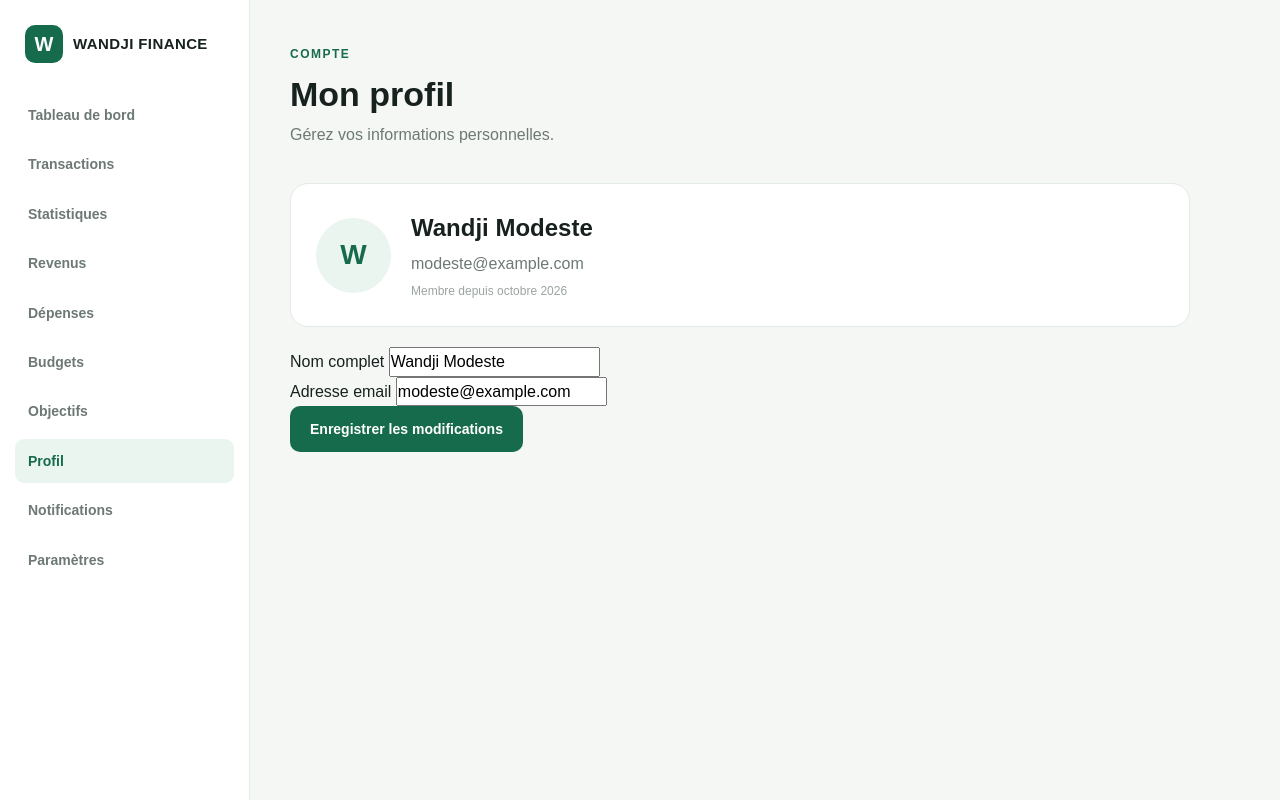
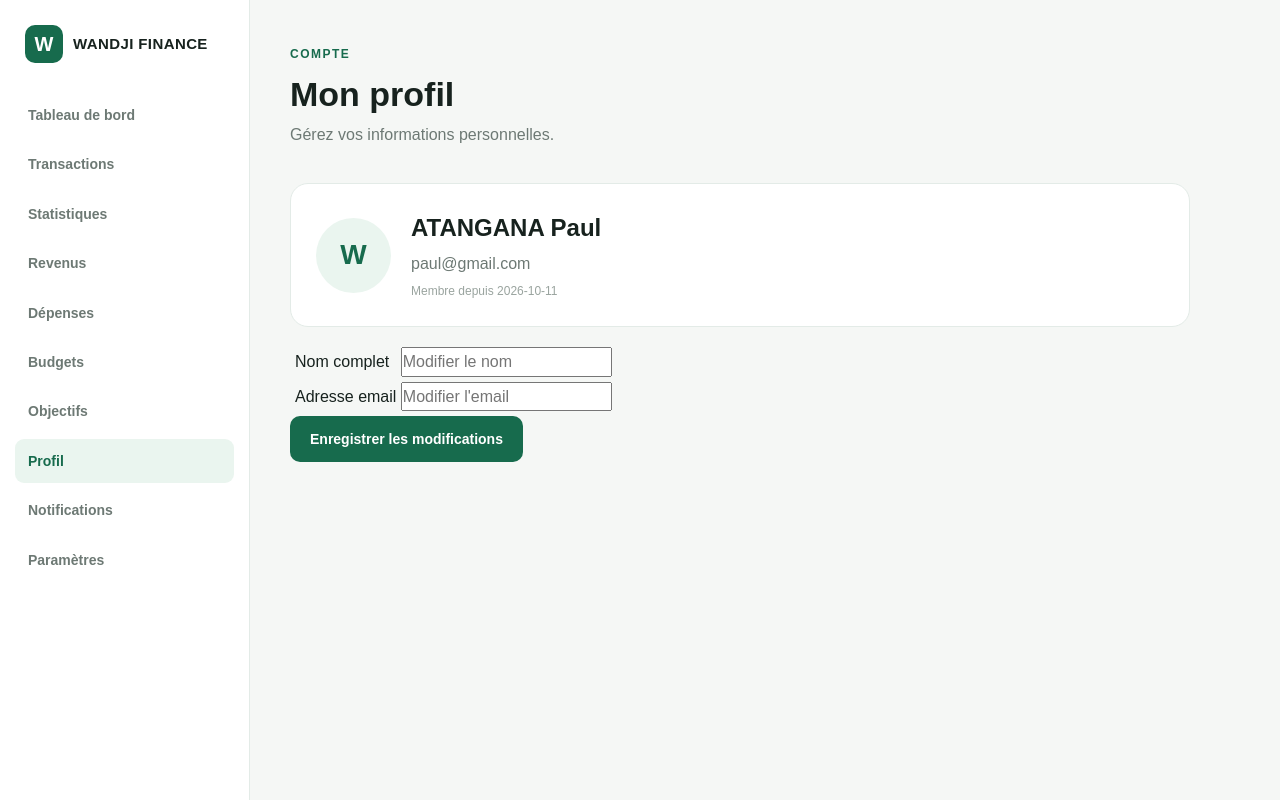
Before and after one commit to ModesteTech/AppFinance, a Flask app: page /profile in a window 1280 px wide. Run offline with Flask 3, Linux system fonts and the light colour scheme; a user stored in the database is signed in; data comes from the database, SQL or seed files in the repository; both versions use the stored data as it was after the commit.

Commit message:
Travaux sur les pages profils et securites

```diff
--- a/app.py
+++ b/app.py
@@ -99,6 +99,8 @@ def dashboard():
 
 @app.route("/help")
 def help():
+    if "utilisateur_id" not in session:
+        return redirect(url_for("login"))
     return render_template("help.html")
 
 @app.route("/forgot_password")
@@ -107,66 +109,175 @@ def forgot_password():
 
 @app.route("/add_transaction")
 def add_transaction():
+    if "utilisateur_id" not in session:
+        return redirect(url_for("login"))
     return render_template("add_transaction.html")
 
 @app.route("/transactions")
 def transactions():
+    if "utilisateur_id" not in session:
+        return redirect(url_for("login"))
     return render_template("transactions.html")
 
 @app.route("/statistics")
 def statistics():
+    if "utilisateur_id" not in session:
+        return redirect(url_for("login"))
     return render_template("statistics.html")
 
 @app.route("/revenues")
 def revenues():
+    if "utilisateur_id" not in session:
+        return redirect(url_for("login"))
     return render_template("revenues.html")
 
 @app.route("/expenses")
 def expenses():
+    if "utilisateur_id" not in session:
+        return redirect(url_for("login"))
     return render_template("expenses.html")
 
 @app.route("/budgets")
 def budgets():
+    if "utilisateur_id" not in session:
+        return redirect(url_for("login"))
     return render_template("budgets.html")
 
 @app.route("/goals")
 def goals():
+    if "utilisateur_id" not in session:
+        return redirect(url_for("login"))
     return render_template("goals.html")
 
-@app.route("/profile")
+@app.route("/profile", methods=["GET","POST"])
 def profile():
-    return render_template("profile.html")
+    if "utilisateur_id" not in session:
+        return redirect(url_for("login"))
+
+    conn=get_connection()
+
+    if request.method=="POST":
+        nom_complet=request.form.get("name").strip()
+        email=request.form.get("email").strip().lower()
+
+        if email=="":
+            email=conn.execute("""SELECT email FROM utilisateurs WHERE id=?""",(session["utilisateur_id"],)).fetchone()[0]
+        if nom_complet=="":
+            nom_complet=session["name"]
+
+        conn.execute("""
+            UPDATE utilisateurs
+            SET name=?, email=?
+            WHERE id=?
+        """,(nom_complet,email,session["utilisateur_id"],))
+
+        conn.commit()
+
+    user=conn.execute("""
+        SELECT name,email,date_creation
+        FROM utilisateurs
+        WHERE id=?
+    """,(session["utilisateur_id"],)).fetchone()
+
+    nom_complet=user[0]
+    email=user[1]
+    date_creation=user[2].split(" ")[0]
+
+    conn.close()
+
+    return render_template("profile.html",
+                            nom_complet=nom_complet,
+                            email=email,
+                            date_creation=date_creation)
 
 @app.route("/notifications")
 def notifications():
+    if "utilisateur_id" not in session:
+        return redirect(url_for("login"))
     return render_template("notifications.html")
 
 @app.route("/settings")
 def settings():
+    if "utilisateur_id" not in session:
+        return redirect(url_for("login"))
     return render_template("settings.html")
 
 @app.route("/add_revenue")
 def add_revenue():
+    if "utilisateur_id" not in session:
+        return redirect(url_for("login"))
     return render_template("add_revenue.html")
 
 @app.route("/add_expense")
 def add_expense():
+    if "utilisateur_id" not in session:
+        return redirect(url_for("login"))
     return render_template("add_expense.html")
 
 @app.route("/create_budget")
 def create_budget():
+    if "utilisateur_id" not in session:
+        return redirect(url_for("login"))
     return render_template("create_budget.html")
 
 @app.route("/create_goal")
 def create_goal():
+    if "utilisateur_id" not in session:
+        return redirect(url_for("login"))
     return render_template("create_goal.html")
 
-@app.route("/security")
+@app.route("/security", methods=["GET","POST"])
 def security():
+    if "utilisateur_id" not in session:
+        return redirect(url_for("login"))
+
+    if request.method=="POST":
+        current=request.form.get("current")
+        new_password=request.form.get("new-password")
+        confirm=request.form.get("confirm")
+
+        conn=get_connection()
+
+        verified=conn.execute("""
+            SELECT password FROM utilisateurs
+            WHERE id= ?
+        """,(session["utilisateur_id"],)).fetchone()[0]
+
+        if verified==current:
+            if len(new_password)>8:
+                same=1
+                if new_password==confirm:
+                    conn.execute("""
+                        UPDATE utilisateurs
+                        SET password = ?
+                        WHERE id = ?
+                    """,(new_password,session["utilisateur_id"],))
+
+                    conn.commit()
+                    conn.close()
+
+
+                    succes="Mot de passe modifie avec succes"
+                    return render_template("security.html",message=succes,same=same)
+                else:
+                    same=2
+                    erreur="Les mots de passes ne correspondent pas"
+                    return render_template("security.html",message=erreur,same=same)
+            else:
+                        same=3
+                        erreur="Le mot de passe doit avoir au moins 8 caracteres"
+                        return render_template("security.html",message=erreur,same=same)
+        else:
+            same=0
+            erreur="Mauvais mot de passe"
+            return render_template("security.html",message=erreur,same=same)
+
     return render_template("security.html")
 
 @app.route("/about")
 def about():
+    if "utilisateur_id" not in session:
+        return redirect(url_for("login"))
     return render_template("about.html")
 
 @app.route("/deconnexion")
@@ -176,11 +287,15 @@ def deconnexion():
 
 @app.route("/budget_detail")
 def budget_detail():
+    if "utilisateur_id" not in session:
+        return redirect(url_for("login"))
     return render_template("budget_detail.html")
 
 
 @app.route("/goal_detail")
 def goal_detail():
+    if "utilisateur_id" not in session:
+        return redirect(url_for("login"))
     return render_template("goal_detail.html")
 
 
--- a/static/css/account.css
+++ b/static/css/account.css
@@ -122,6 +122,15 @@
     border-radius: 8px;
 }
 
+/* MODIFICATIONS */
+.form-group{
+    margin: 5px;
+}
+
+.name {
+    margin-left: 7px;
+}
+
 
 @media (max-width: 600px) {
 
--- a/static/css/base.css
+++ b/static/css/base.css
@@ -266,6 +266,16 @@ img {
     font-size: 13px;
 }
 
+/* MODIFICATIONS */
+
+.erreur {
+    color: red;
+    margin-top: auto;
+    background-color: rgb(239, 243, 246);
+    border-radius: 5px;
+    padding-left: 10px;
+}
+
 
 @media (max-width: 800px) {
 
--- a/templates/dashboard.html
+++ b/templates/dashboard.html
@@ -112,7 +112,7 @@
                     </span>
 
                     <h1>
-                        Bonjour, {{session["name"]}} 👋
+                        Bonjour, {{session["name"].split(" ")[-1]}} 👋
                     </h1>
 
                     <p>
--- a/templates/profile.html
+++ b/templates/profile.html
@@ -76,17 +76,11 @@
 
                 <div class="profile-info">
 
-                    <h2>
-                        Wandji Modeste
-                    </h2>
+                    <h2>{{nom_complet}}</h2>
 
-                    <p>
-                        modeste@example.com
-                    </p>
+                    <p>{{email}}</p>
 
-                    <span>
-                        Membre depuis octobre 2026
-                    </span>
+                    <span>Membre depuis {{date_creation}}</span>
 
                 </div>
 
@@ -95,7 +89,7 @@
 
             <section class="form-card">
 
-                <form>
+                <form method="POST">
 
                     <div class="form-group">
 
@@ -103,10 +97,11 @@
                             Nom complet
                         </label>
 
-                        <input
+                        <input class="name"
                             type="text"
                             id="name"
-                            value="Wandji Modeste"
+                            name="name"
+                            placeholder="Modifier le nom"
                         >
 
                     </div>
@@ -121,7 +116,8 @@
                         <input
                             type="email"
                             id="email"
-                            value="modeste@example.com"
+                            name="email"
+                            placeholder="Modifier l'email"
                         >
 
                     </div>
```
Also changed, not shown: static/css/auth.css (+0 -9 lines), templates/security.html (+16 -1 lines), wandji_finance.db.
